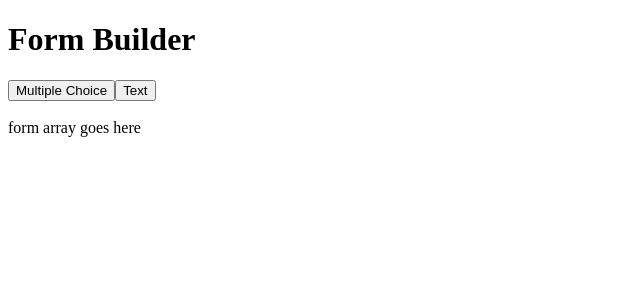
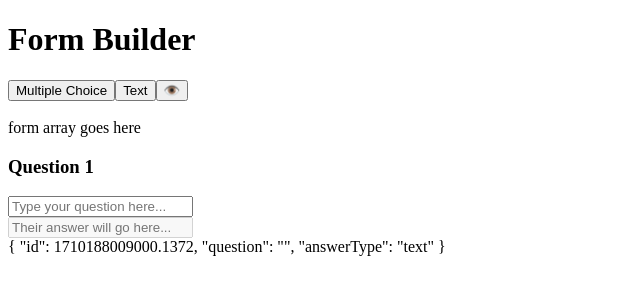
Before and after one commit to azaespa/XaltiusAcademy, an Angular app in the folder sb-refactor/: page / in a window 1280 px wide. Shown: the top 300 px of the page, without its empty margins (0-640 px from the left). Built offline with nearby package versions, Linux system fonts and the light colour scheme.

Commit message:
view button

```diff
--- a/sb-refactor/src/app/data.service.ts
+++ b/sb-refactor/src/app/data.service.ts
@@ -7,7 +7,7 @@ import { Subject } from 'rxjs';
 })
 export class DataService {
   public data = new Subject<any>();
-  public questionForm = new Subject<FormGroup>();
+  public surveyForm = new Subject<FormGroup>();
 
   constructor() {}
 
@@ -15,7 +15,7 @@ export class DataService {
     this.data.next(_data);
   }
 
-  sendForm(_questionForm: FormGroup) {
-    this.questionForm.next(_questionForm);
+  sendForm(_surveyForm: FormGroup) {
+    this.surveyForm.next(_surveyForm);
   }
 }
--- a/sb-refactor/src/app/form-builder/form-builder.component.html
+++ b/sb-refactor/src/app/form-builder/form-builder.component.html
@@ -42,6 +42,7 @@
 <!-- User view = Only answering function -->
 <button type="button" (click)="createMcForm()">Multiple Choice</button>
 <button type="button" (click)="createTextForm()">Text</button>
+<button type="button" (click)="sendForm()">👁️</button>
 <br>
 <br>
 form array goes here
@@ -49,12 +50,14 @@ form array goes here
     <div formArrayName="questionForms">
         <div *ngFor="let qf of questionForms.controls; let i = index" [formGroupName]="i">
             <ng-container *ngIf="qf.value['answerType'] == 'text'; else multipleChoice">
+                <h3>Question {{ i+1 }}</h3>
                 <input type="text" placeholder="Type your question here..." formControlName="question">
                 <br>
                 <input type="text" placeholder="Their answer will go here..." disabled>
             </ng-container>
             <ng-template #multipleChoice>
                 <ng-container *ngIf="qf.value['answerType'] == 'multipleChoice'">
+                    <h3>Question {{ i+1 }}</h3>
                     <input type="text" name="" id="" formControlName="question">
                     <br>
                     <div formGroupName="choices">
--- a/sb-refactor/src/app/form-builder/form-builder.component.ts
+++ b/sb-refactor/src/app/form-builder/form-builder.component.ts
@@ -17,7 +17,13 @@ export class FormBuilderComponent implements OnInit {
 
   ngOnInit(): void {
     this.surveyForm = this.formBuilder.group({
-      questionForms: this.formBuilder.array([]),
+      questionForms: this.formBuilder.array([
+        this.formBuilder.group({
+          id: [new Date().getTime() + Math.random()],
+          question: [''],
+          answerType: ['text'],
+        }),
+      ]),
     });
   }
 
@@ -28,6 +34,7 @@ export class FormBuilderComponent implements OnInit {
   createMcForm() {
     this.questionForms.push(
       this.formBuilder.group({
+        id: [new Date().getTime() + Math.random()],
         question: [''],
         answerType: ['multipleChoice'],
         choices: this.formBuilder.group({
@@ -43,6 +50,7 @@ export class FormBuilderComponent implements OnInit {
   createTextForm() {
     this.questionForms.push(
       this.formBuilder.group({
+        id: [new Date().getTime() + Math.random()],
         question: [''],
         answerType: ['text'],
       })
@@ -50,6 +58,6 @@ export class FormBuilderComponent implements OnInit {
   }
 
   sendForm() {
-    // this.dataService.sendForm(this.questionForm);
+    this.dataService.sendForm(this.surveyForm);
   }
 }
--- a/sb-refactor/src/app/survey-form/survey-form.component.html
+++ b/sb-refactor/src/app/survey-form/survey-form.component.html
@@ -10,7 +10,7 @@
                 <input type="text" name="" id="">
             </ng-container>
             <ng-template #multipleChoice>
-                <ng-container>
+                <ng-container *ngIf="qf.value['answerType'] == 'multipleChoice'">
                     <h3>Question {{ i+1 }}</h3>
                     <p>{{ qf.value['question'] }}</p>
                     <input type="radio" name="choices" id="">
--- a/sb-refactor/src/app/survey-form/survey-form.component.ts
+++ b/sb-refactor/src/app/survey-form/survey-form.component.ts
@@ -15,6 +15,7 @@ import {
 export class SurveyFormComponent implements OnInit {
   question: string = 'test';
   answerType: string = '';
+  editQuestionForm: boolean = false;
 
   surveyForm: FormGroup = new FormGroup({});
 
@@ -27,7 +28,7 @@ export class SurveyFormComponent implements OnInit {
     this.surveyForm = this.formBuilder.group({
       questionForms: this.formBuilder.array([]),
     });
-    this.dataService.questionForm.subscribe({
+    this.dataService.surveyForm.subscribe({
       next: (dataValue) => {
         // this.question = dataValue.value['question'];
         // this.answerType = dataValue.value['answerType'];
@@ -38,6 +39,7 @@ export class SurveyFormComponent implements OnInit {
             choices: dataValue.value['choices'],
           })
         );
+        console.log(this.surveyForm);
       },
     });
   }
```
